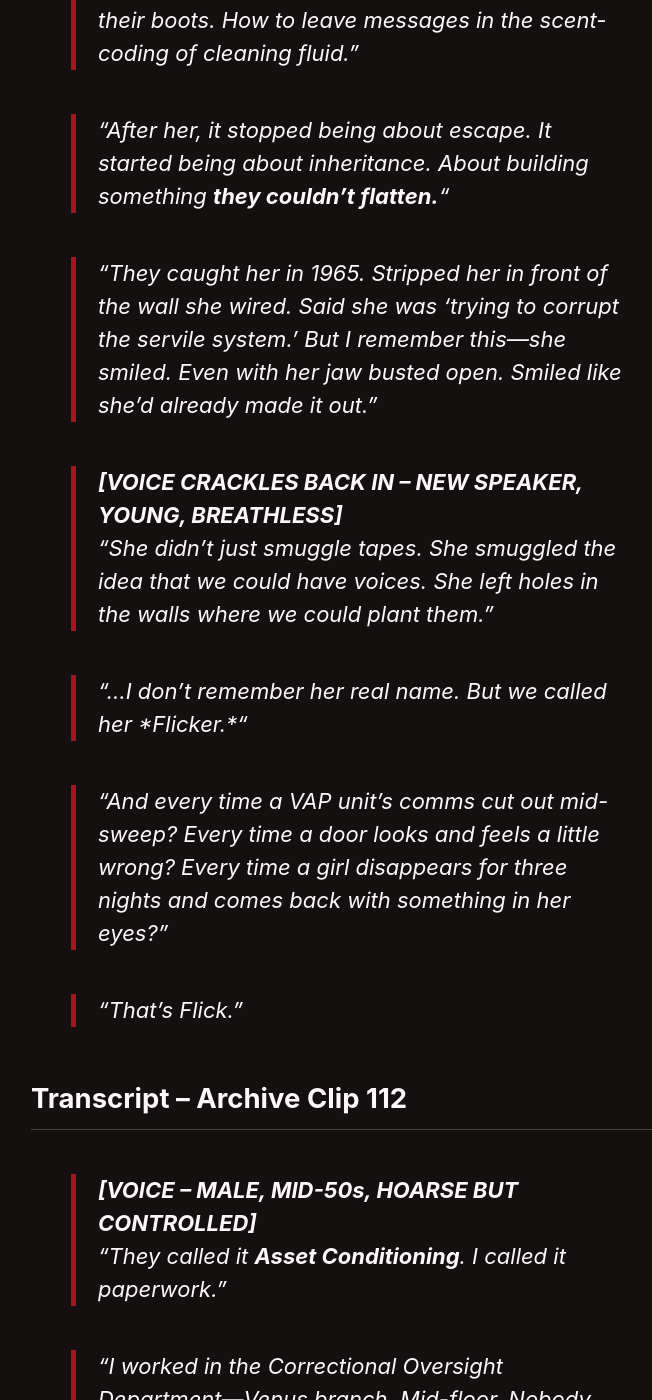
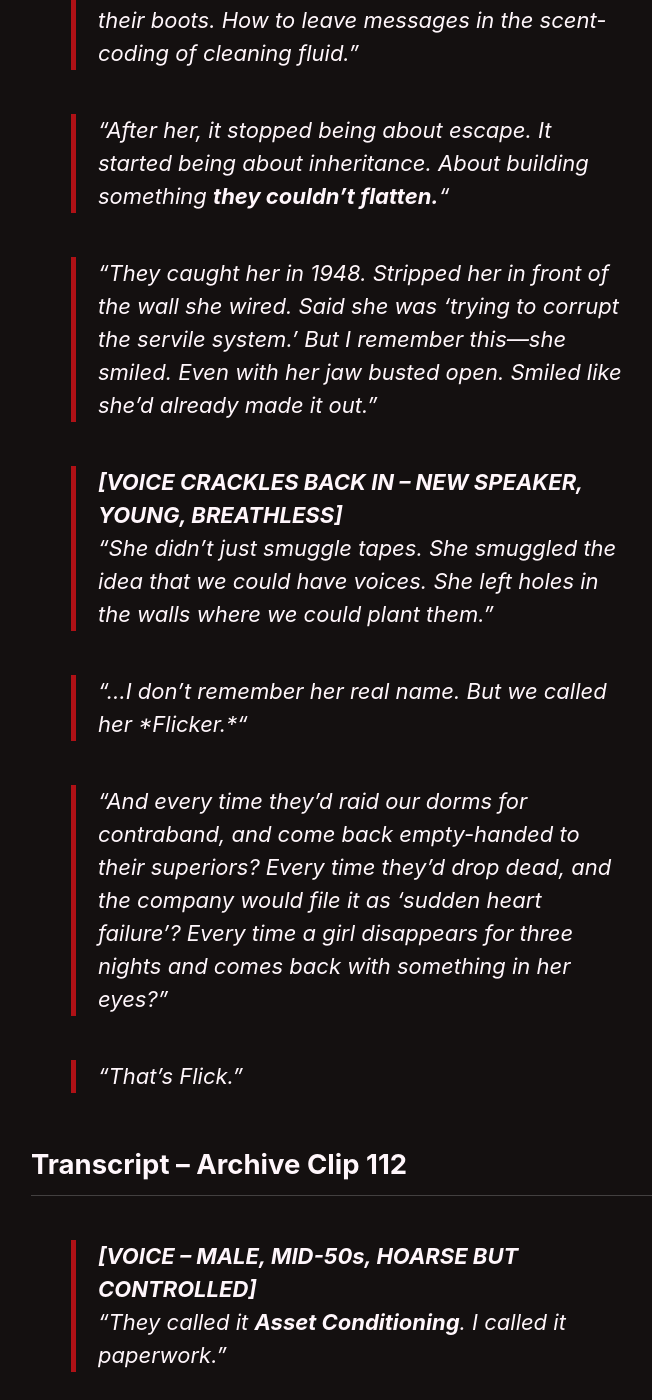
Before and after one commit to kyrie-edelweiss/edelweiss-archive, a Jekyll site: the page built from _pages/the-red-king.md, in a window 1280 px wide and 1400 px high, scrolled down 40939 px. Shown: the whole window, without its empty margins (291-943 px from the left). Built offline with Jekyll 4.4.1, drawn with Linux system fonts in a browser that asks for light colours; cached includes are drawn as plain includes; our own code applies the rules of GitHub Pages for plain Markdown files.

Commit message:
Update the-red-king.md

```diff
--- a/_pages/the-red-king.md
+++ b/_pages/the-red-king.md
@@ -800,14 +800,14 @@ This could not be kept up any longer.
 
 > _"After her, it stopped being about escape. It started being about inheritance. About building something **they couldn’t flatten.**"_
 
-> *"They caught her in 1965. Stripped her in front of the wall she wired. Said she was ‘trying to corrupt the servile system.’ But I remember this—she smiled. Even with her jaw busted open. Smiled like she’d already made it out."*
+> *"They caught her in 1948. Stripped her in front of the wall she wired. Said she was ‘trying to corrupt the servile system.’ But I remember this—she smiled. Even with her jaw busted open. Smiled like she’d already made it out."*
 
 > **[VOICE CRACKLES BACK IN – NEW SPEAKER, YOUNG, BREATHLESS]**
 > *"She didn’t just smuggle tapes. She smuggled the idea that we could have voices. She left holes in the walls where we could plant them."*
 
 > _"...I don’t remember her real name. But we called her *Flicker.*"_
 
-> *"And every time a VAP unit’s comms cut out mid-sweep? Every time a door looks and feels a little wrong? Every time a girl disappears for three nights and comes back with something in her eyes?"*
+> *"And every time they'd raid our dorms for contraband, and come back empty-handed to their superiors? Every time they'd drop dead, and the company would file it as 'sudden heart failure'? Every time a girl disappears for three nights and comes back with something in her eyes?"*
 
 > *"That’s Flick."*
 
```
